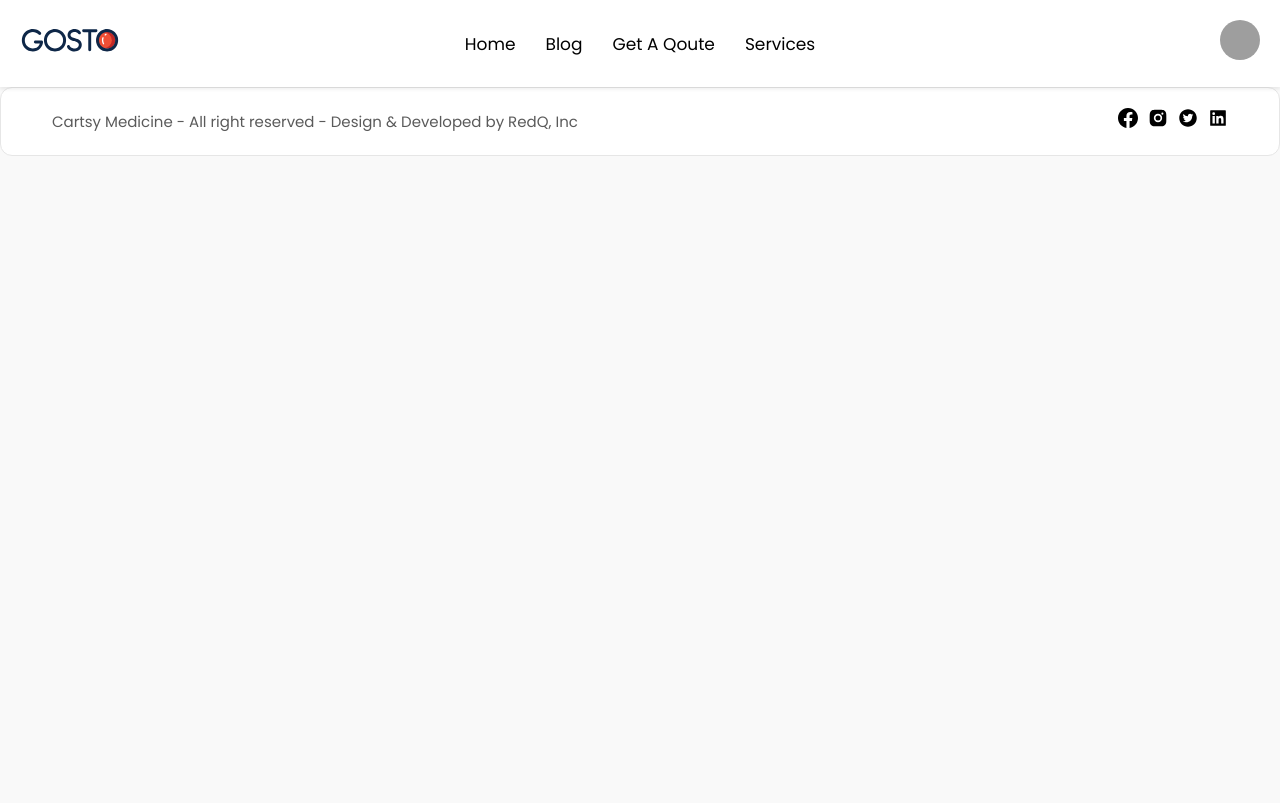
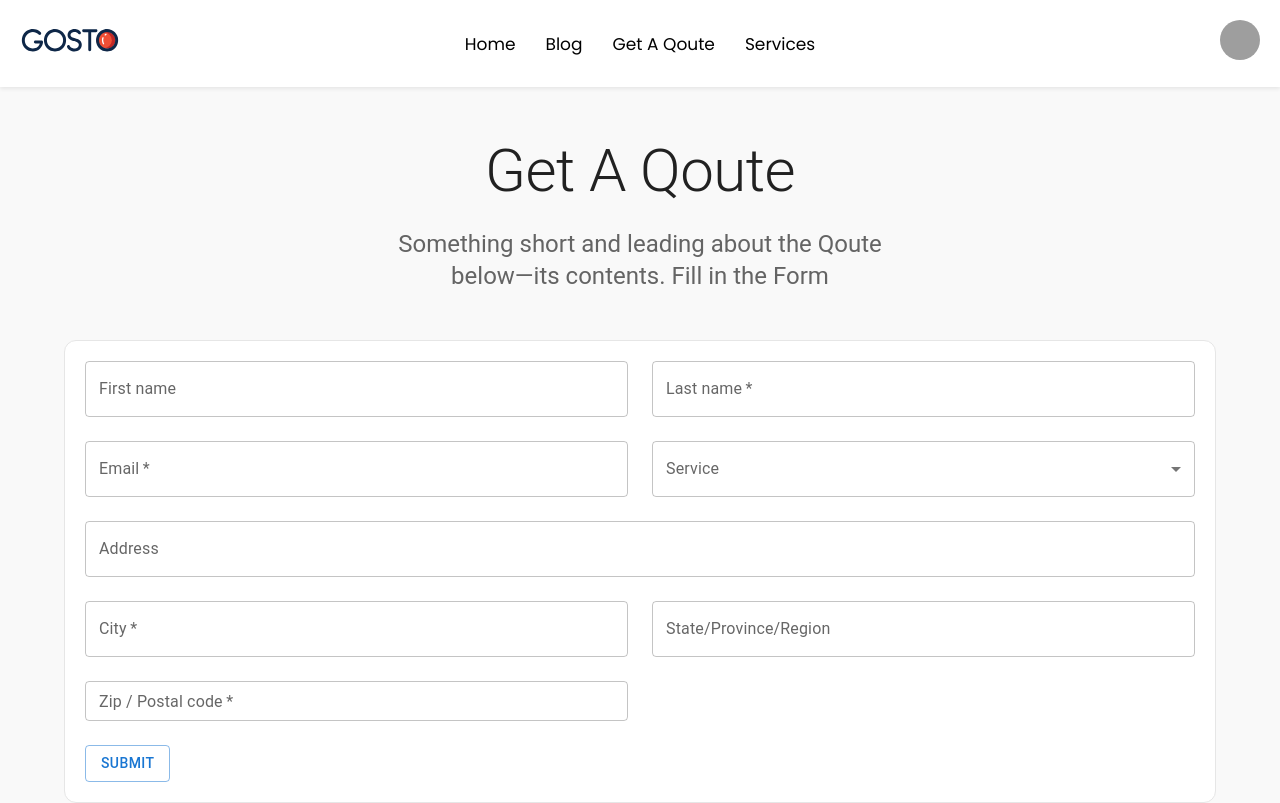
Before and after one commit to Hashir1211/Trucking-App--Frontend, a React (Create React App) app: page /qoute in a window 1280 px wide. Shown: the top 803 px of the page. Built offline with nearby package versions, Linux system fonts and the light colour scheme; grey boxes are pictures that could not be loaded.

Commit message:
Qoute Page

```diff
--- a/src/App.js
+++ b/src/App.js
@@ -10,6 +10,7 @@ import { Account } from "./pages/account/Account"
 import { Create } from "./pages/create/Create"
 import {Post} from './pages/post/Post'
 import {Service} from './pages/services/Service'
+import {Qoute} from './pages/qoute/Qoute'
 
 
 const App = () => {
@@ -26,6 +27,7 @@ const App = () => {
           <Route exact path='/create/blog' component={Create} />
           <Route exact path ='/blog' component={Post}/>
           <Route exact path ='/services' component={Service}/>
+          <Route exact path ='/qoute' component={Qoute}/>
         </Switch>
         <Footer />
       </Router>
--- /dev/null
+++ b/src/components/addressForm/AddressForm.jsx
@@ -0,0 +1,175 @@
+import * as React from 'react';
+import Grid from '@mui/material/Grid';
+import TextField from '@mui/material/TextField';
+import { Button } from '@mui/material';
+
+import OutlinedInput from '@mui/material/OutlinedInput';
+import InputLabel from '@mui/material/InputLabel';
+import MenuItem from '@mui/material/MenuItem';
+import FormControl from '@mui/material/FormControl';
+import Select from '@mui/material/Select';
+import { useFormik } from 'formik';
+import * as yup from 'yup';
+
+const names = [
+    'Oliver Hansen',
+    'Van Henry',
+    'April Tucker'
+  ];
+
+  const validationSchema = yup.object({
+    firstName: yup
+    .string('Enter your email')
+    .required('Email is required'),
+
+    lastName: yup
+    .string('Enter your email')
+    .required('Email is required'),
+
+    email: yup
+    .string('Enter your email')
+    .email('Enter a valid email')
+    .required('Email is required'),
+  });
+
+export default function AddressForm() {
+    const formik = useFormik({
+        initialValues: {
+          firstName: '',
+          lastName : '',
+          email: '',
+          service: '',
+          address: '',
+          city: '',
+          state :'',
+          zip: '',
+        },
+        validationSchema: validationSchema,
+        onSubmit: (values) => {
+          alert(JSON.stringify(values, null, 2));
+        },
+      });
+  const [personName, setPersonName] = React.useState('');
+  const handleChange = (event) => {
+    console.log(event)
+    const {target: { value }} = event;
+    setPersonName(value);
+  };
+
+  return (
+    <>
+     <form  onSubmit={formik.handleSubmit}>
+      <Grid container spacing={3}>
+        <Grid item xs={12} sm={6}>
+          <TextField
+            id="firstName"
+            name="firstName"
+            label="First name"
+            fullWidth
+            autoComplete="given-name"
+            variant="outlined"
+            value={formik.values.firstName}
+            onChange={formik.handleChange}
+            error={formik.touched.firstName && Boolean(formik.errors.firstName)}
+            helperText={formik.touched.firstName && formik.errors.firstName}
+
+          />
+        </Grid>
+        <Grid item xs={12} sm={6}>
+          <TextField
+            required
+            id="lastName"
+            name="lastName"
+            label="Last name"
+            fullWidth
+            autoComplete="family-name"
+            variant="outlined"
+
+          />
+        </Grid>
+        <Grid item xxs={12} sm={6}>
+          <TextField
+            required
+            id="email"
+            name="email"
+            label="Email"
+            fullWidth
+            autoComplete="shipping address-line1"
+            variant="outlined"
+
+          />
+        </Grid>
+        <Grid item xxs={12} sm={6}>
+        <FormControl fullWidth >
+        <InputLabel id="demo-multiple-name-label">Service</InputLabel>
+        <Select
+          id="service"
+          value={personName}
+          name='service'
+          onChange={handleChange}
+          input={<OutlinedInput label="Service" />}
+          required
+
+        >
+          {names.map((name) => (
+            <MenuItem
+              key={name}
+              value={name}
+            >
+              {name}
+            </MenuItem>
+          ))}
+        </Select>
+       </FormControl>
+        </Grid>
+        <Grid item xs={12}>
+          <TextField
+            id="address"
+            name="address"
+            label="Address"
+            fullWidth
+            variant="outlined"
+
+          />
+        </Grid>
+        <Grid item xs={12} sm={6}>
+          <TextField
+            required
+            id="city"
+            name="city"
+            label="City"
+            fullWidth
+            autoComplete="shipping address-level2"
+            variant="outlined"
+          />
+        </Grid>
+        <Grid item xs={12} sm={6}>
+          <TextField
+            id="state"
+            name="state"
+            label="State/Province/Region"
+            fullWidth
+            variant="outlined"
+          />
+        </Grid>
+        <Grid item xs={12} sm={6}>
+          <TextField
+            required
+            id="zip"
+            name="zip"
+            label="Zip / Postal code"
+            fullWidth
+            autoComplete="shipping postal-code"
+            variant="outlined"
+            size='small'
+          />
+        </Grid>
+
+        <Grid item xs={12} >
+       <Button  variant='outlined' type="submit" >Submit</Button>
+        </Grid>
+      </Grid>
+      </form>
+    </>
+  );
+}
--- a/src/index.css
+++ b/src/index.css
@@ -60,7 +60,7 @@ form,
   padding: 20px;
   background: #fff;
 }
-form {
+.form {
   display: flex;
   flex-direction: column;
   width: 50%;
@@ -74,7 +74,7 @@ form span {
 form textarea,
 .accountInfo .right input,
 form input {
-  border: 1px solid #212121;
+  /* border: 1px solid #212121;
   border-radius: 6px;
   color: #212121;
   font-size: 15px;
@@ -82,7 +82,7 @@ form input {
   padding: 0 20px;
   transition: border-color 0.2s ease;
   width: 100%;
-  margin-bottom: 30px;
+  margin-bottom: 30px; */
 }
 .button {
   background: #212121;
@@ -126,3 +126,8 @@ footer .icon {
 .link {
   color: #000;
 }
+
+.qouteForm{
+  color: #000;
+
+}
--- a/src/pages/login/Login.jsx
+++ b/src/pages/login/Login.jsx
@@ -39,9 +39,8 @@ export const Login = () => {
               <h1>My account</h1>
             </div>
           </div>
-      <form onSubmit={formik.handleSubmit}>
+      <form className='form' onSubmit={formik.handleSubmit}>
          <TextField
-
           id="email"
           name="email"
           label="Email"
--- a/src/pages/login/Regsiter.jsx
+++ b/src/pages/login/Regsiter.jsx
@@ -50,7 +50,7 @@ export const Regsiter = () => {
             </div>
           </div>
 
-          <form onSubmit={formik.handleSubmit}>
+          <form  className='form' onSubmit={formik.handleSubmit}>
             <TextField
               fullWidth
               id="name"
--- /dev/null
+++ b/src/pages/qoute/Qoute.jsx
@@ -0,0 +1,40 @@
+import React from "react"
+import Box from '@mui/material/Box';
+import Typography from '@mui/material/Typography';
+import Container from '@mui/material/Container';
+import AddressForm from "../../components/addressForm/AddressForm";
+
+
+export const Qoute = () => {
+  return (
+    <>
+    <Box
+    sx={{
+      pt: 6,
+      pb: 3,
+    }}
+  >
+    <Container maxWidth="sm">
+      <Typography
+        component="h1"
+        variant="h2"
+        align="center"
+        color="text.primary"
+        gutterBottom
+      >
+       Get A Qoute
+      </Typography>
+      <Typography variant="h5" align="center" color="text.secondary" paragraph>
+        Something short and leading about the Qoute below—its contents.
+        Fill in the Form
+      </Typography>
+    </Container>
+  </Box>
+  <Container sx={{ py: 1 , pb: 18}} maxWidth="lg">
+   <AddressForm/>
+  </Container>
+  </>
+  )
+}
+
+export default Qoute
```
